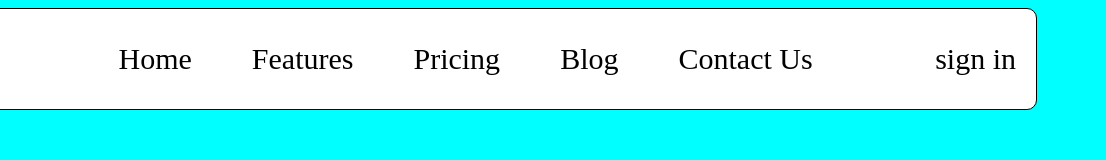
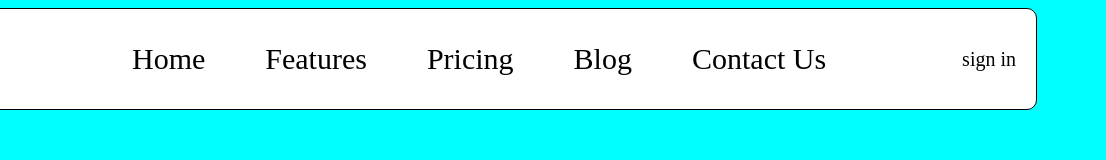
Before and after one commit to ArmenskiDev/MyNewNavbar, a plain HTML site: page OrganizedTabs/index.html in a window 1280 px wide. Shown: the full height of the page, 174-1280 px from the left. Drawn offline with Linux system fonts and the light colour scheme.

Commit message:
Small change

```diff
--- a/stylesheet.css
+++ b/stylesheet.css
@@ -17,7 +17,7 @@ body{
 nav{
   display: flex;
   gap: 20px;
-  margin: 0 auto;   /* this centers nav between logo and sign */
+  margin: 0 auto;
 }
 
 .button{
@@ -26,7 +26,7 @@ nav{
   padding: 20px;
   font-size: 30px;
 
-  border-bottom: 1px solid transparent; /* reserve space */
+  border-bottom: 1px solid transparent;
 }
 
 .button:hover{
@@ -48,7 +48,7 @@ nav{
 .sign a{
   text-decoration: none;
   color: black;
-  font-size: 30px;
+  font-size: 20px;
 }
 
 .sign a:hover{
```
Also changed, not shown: OrganizedTabs/index.html (+0 -1 lines).
